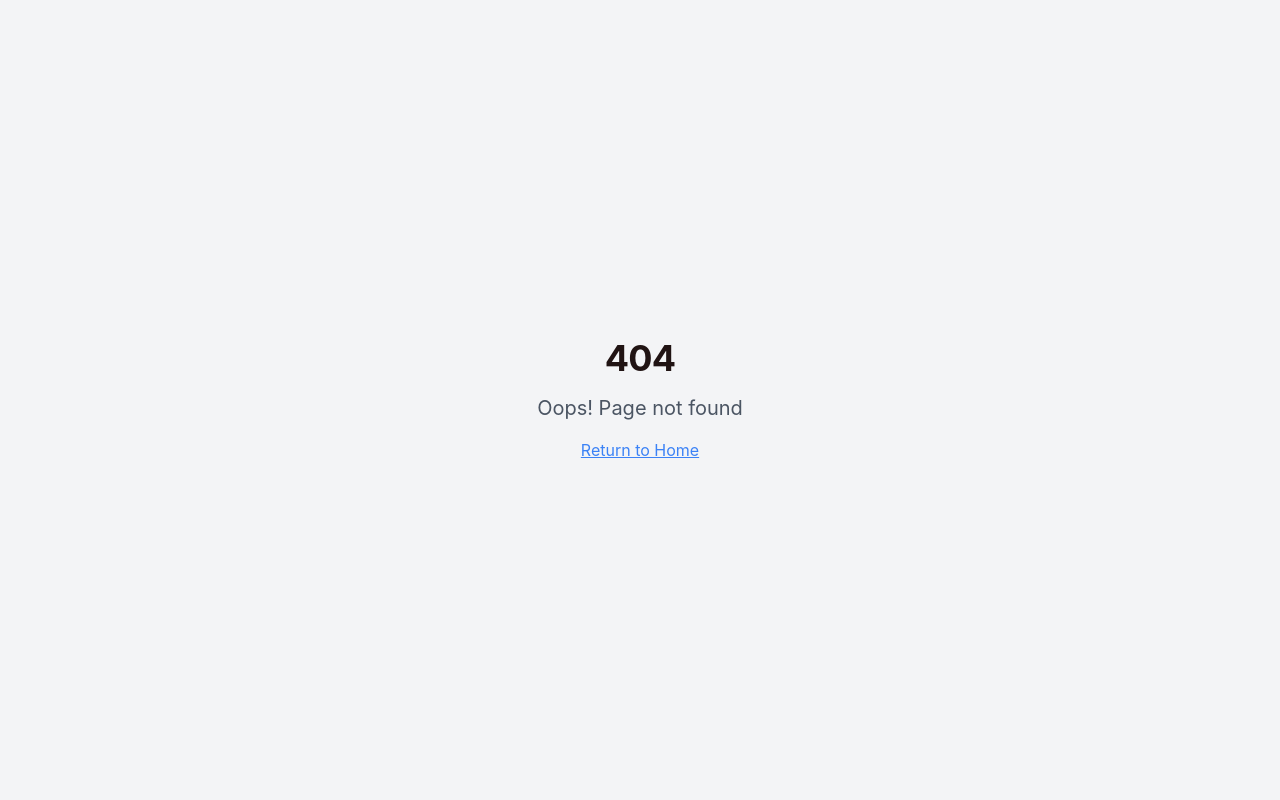
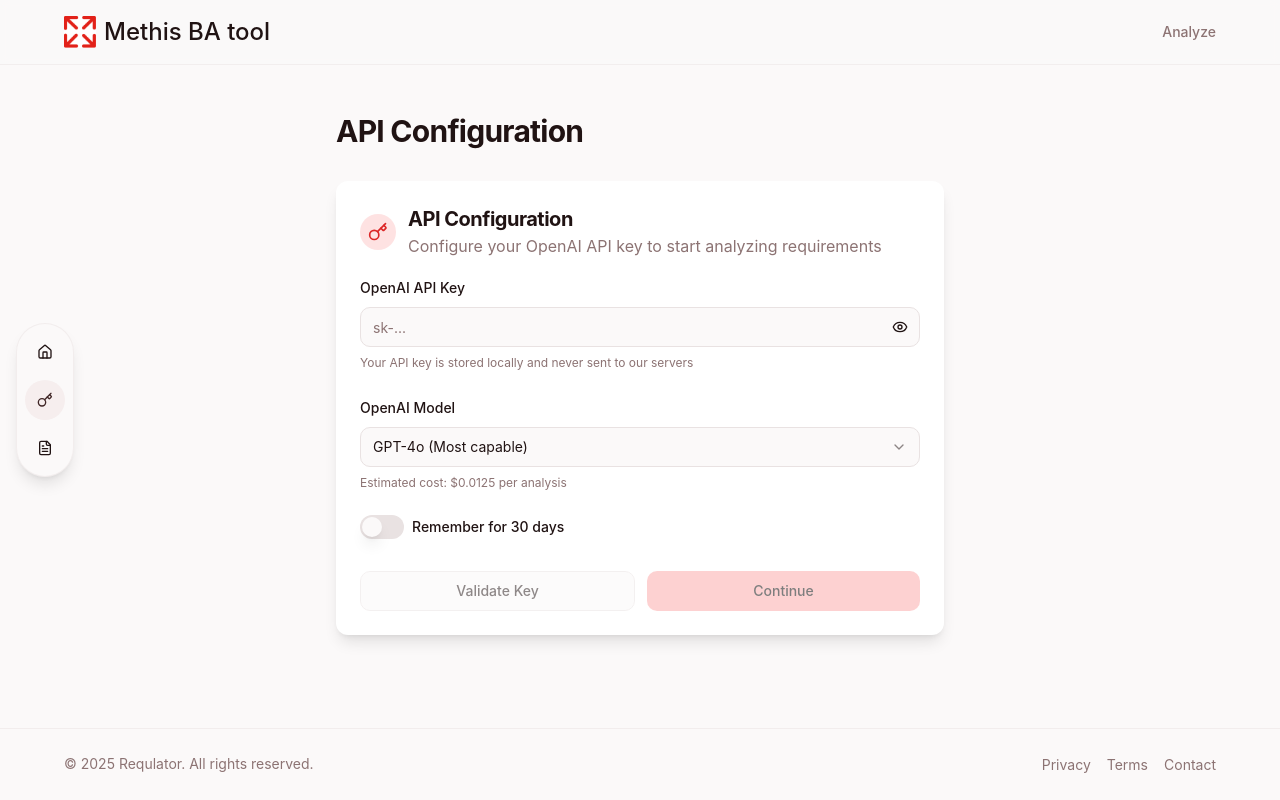
Before and after one commit to rdnrijs/methis-ba-tool, a React (Vite) app: page /api-config in a window 1280 px wide. Before the commit this address had no page. Built offline with nearby package versions, Linux system fonts and the light colour scheme; a web font is replaced by a local one.

Commit message:
Add navigation improvements
Implement navigation to main page and API config page.

```diff
--- a/src/App.tsx
+++ b/src/App.tsx
@@ -7,6 +7,7 @@ import { BrowserRouter, Routes, Route } from "react-router-dom";
 import Index from "./pages/Index";
 import Analyze from "./pages/Analyze";
 import NotFound from "./pages/NotFound";
+import APIConfig from "./pages/APIConfig";
 
 const queryClient = new QueryClient();
 
@@ -19,6 +20,7 @@ const App = () => (
         <Routes>
           <Route path="/" element={<Index />} />
           <Route path="/analyze" element={<Analyze />} />
+          <Route path="/api-config" element={<APIConfig />} />
           <Route path="*" element={<NotFound />} />
         </Routes>
       </BrowserRouter>
--- a/src/components/Layout.tsx
+++ b/src/components/Layout.tsx
@@ -2,6 +2,7 @@
 import { ReactNode } from 'react';
 import { Link } from 'react-router-dom';
 import { cn } from '@/lib/utils';
+import Ribbon from './navigation/Ribbon';
 
 interface LayoutProps {
   children: ReactNode;
@@ -47,6 +48,8 @@ const Layout = ({
           </div>
         </div>
       </footer>
+
+      <Ribbon />
     </div>;
 };
 
--- /dev/null
+++ b/src/components/navigation/Ribbon.tsx
@@ -0,0 +1,91 @@
+
+import { Home, Key, FileText } from 'lucide-react';
+import { useLocation, Link } from 'react-router-dom';
+import { cn } from '@/lib/utils';
+import { Button } from '@/components/ui/button';
+import { getApiKey } from '@/utils/storageUtils';
+import { Tooltip, TooltipContent, TooltipTrigger } from '@/components/ui/tooltip';
+
+const Ribbon = () => {
+  const location = useLocation();
+  const hasApiKey = !!getApiKey();
+
+  const isActive = (path: string) => {
+    return location.pathname === path;
+  };
+
+  return (
+    <div className="fixed left-4 top-1/2 transform -translate-y-1/2 bg-background border border-border/50 rounded-full shadow-lg p-2 z-50">
+      <div className="flex flex-col items-center space-y-2">
+        <Tooltip>
+          <TooltipTrigger asChild>
+            <Button
+              variant="ghost"
+              size="icon"
+              asChild
+              className={cn(
+                "rounded-full",
+                isActive('/') && "bg-accent text-accent-foreground"
+              )}
+            >
+              <Link to="/">
+                <Home className="h-5 w-5" />
+                <span className="sr-only">Home</span>
+              </Link>
+            </Button>
+          </TooltipTrigger>
+          <TooltipContent side="right">
+            <p>Home</p>
+          </TooltipContent>
+        </Tooltip>
+
+        <Tooltip>
+          <TooltipTrigger asChild>
+            <Button
+              variant="ghost"
+              size="icon"
+              asChild
+              className={cn(
+                "rounded-full",
+                !hasApiKey && "text-yellow-500",
+                isActive('/api-config') && "bg-accent text-accent-foreground"
+              )}
+            >
+              <Link to="/api-config">
+                <Key className="h-5 w-5" />
+                <span className="sr-only">API Configuration</span>
+              </Link>
+            </Button>
+          </TooltipTrigger>
+          <TooltipContent side="right">
+            <p>API Configuration</p>
+          </TooltipContent>
+        </Tooltip>
+
+        <Tooltip>
+          <TooltipTrigger asChild>
+            <Button
+              variant="ghost"
+              size="icon"
+              asChild
+              className={cn(
+                "rounded-full",
+                isActive('/analyze') && "bg-accent text-accent-foreground"
+              )}
+            >
+              <Link to="/analyze">
+                <FileText className="h-5 w-5" />
+                <span className="sr-only">Analyze</span>
+              </Link>
+            </Button>
+          </TooltipTrigger>
+          <TooltipContent side="right">
+            <p>Analyze</p>
+          </TooltipContent>
+        </Tooltip>
+      </div>
+    </div>
+  );
+};
+
+export default Ribbon;
--- /dev/null
+++ b/src/pages/APIConfig.tsx
@@ -0,0 +1,23 @@
+
+import Layout from '@/components/Layout';
+import APIKeyForm from '@/components/APIKeyForm';
+import { useNavigate } from 'react-router-dom';
+
+const APIConfig = () => {
+  const navigate = useNavigate();
+
+  const handleApiConfigured = () => {
+    navigate('/analyze');
+  };
+
+  return (
+    <Layout>
+      <div className="container max-w-2xl mx-auto py-12">
+        <h1 className="text-3xl font-bold mb-8">API Configuration</h1>
+        <APIKeyForm onConfigured={handleApiConfigured} />
+      </div>
+    </Layout>
+  );
+};
+
+export default APIConfig;
```
